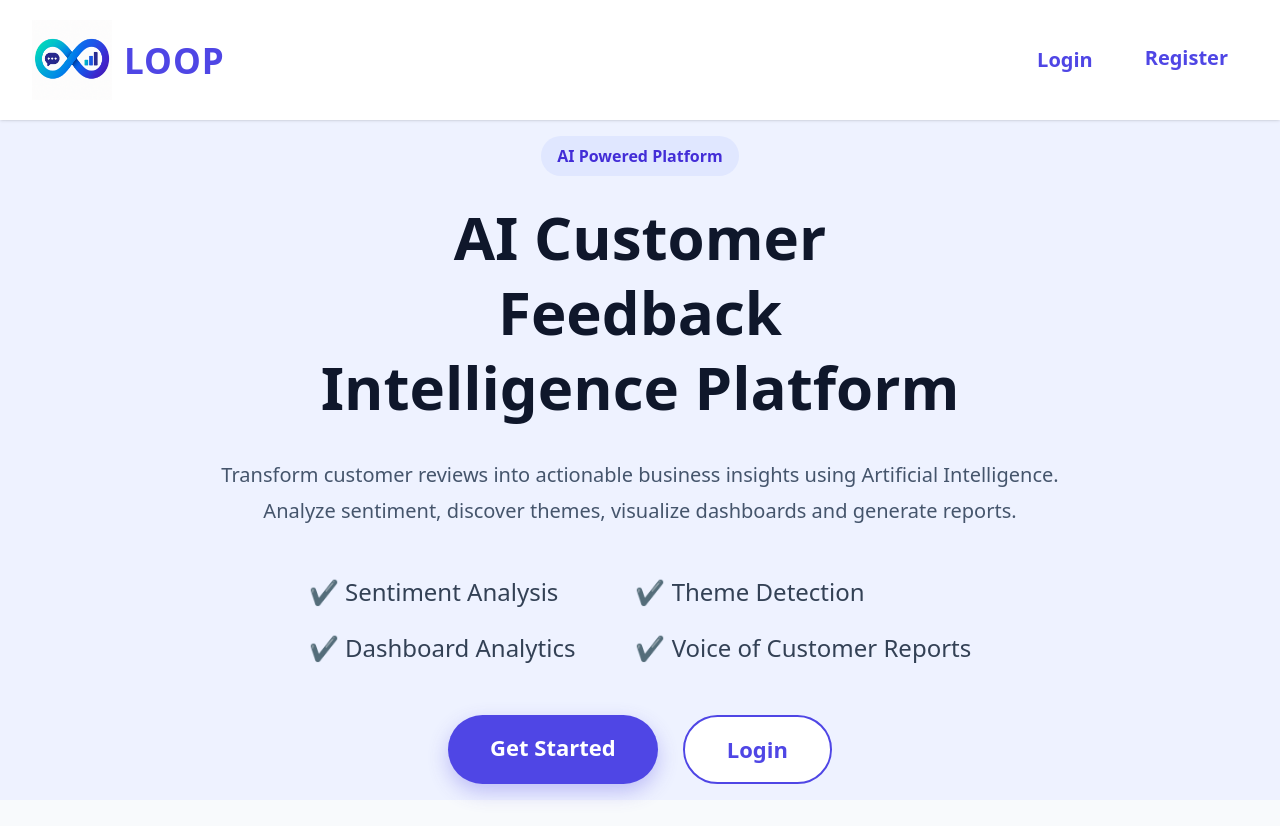
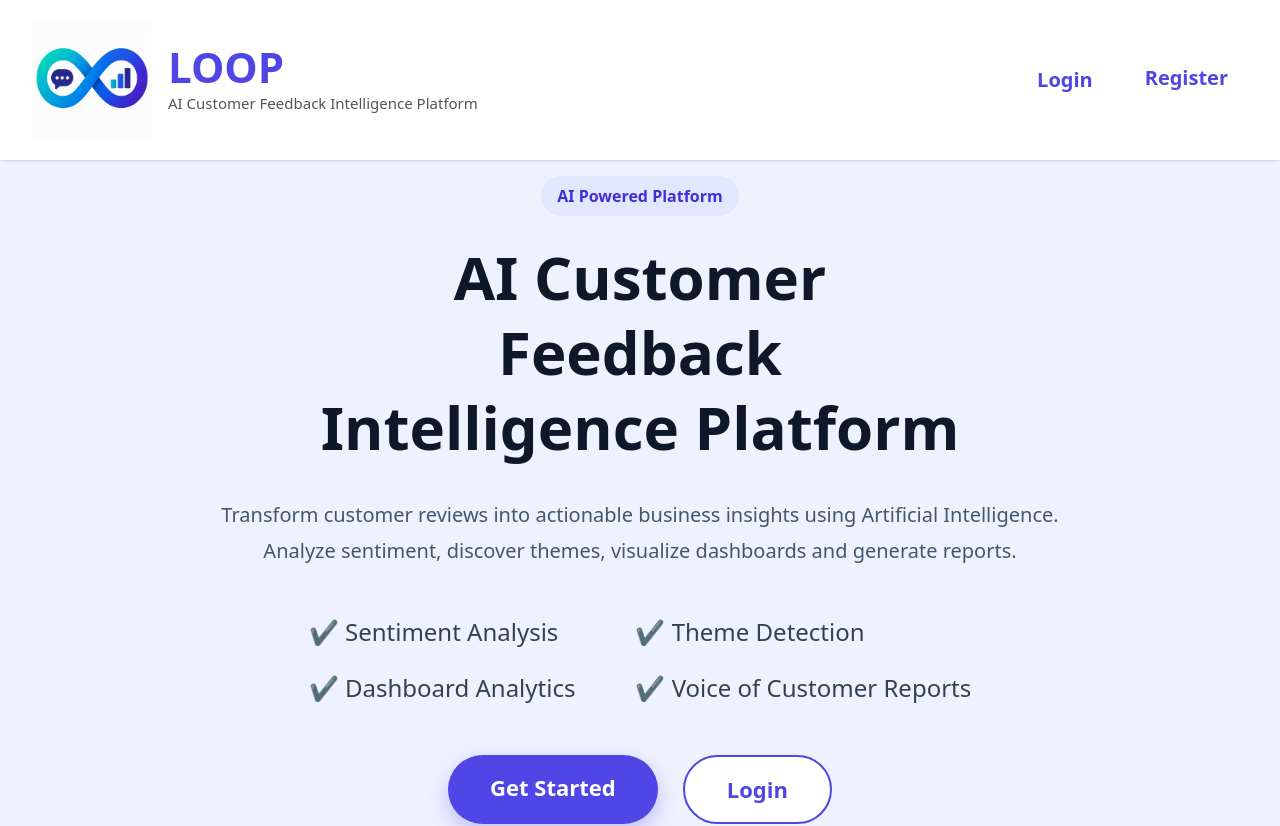
Before and after one commit to Thrivikram199/project-loop, a Next.js app: page / in a window 1280 px wide. Shown: the top 826 px of the page. Built offline with nearby package versions, Linux system fonts and the light colour scheme.

Commit message:
Updated navbar logo and UI improvements

```diff
--- a/app/api/ai-recommendations/route.ts
+++ b/app/api/ai-recommendations/route.ts
@@ -10,6 +10,17 @@ export async function POST(req: Request) {
         id: userId,
       },
     });
+
+    if (!user) {
+      return NextResponse.json(
+        {
+          message: "User not found.",
+        },
+        {
+          status: 404,
+        }
+      );
+    }
 
     if (!user.company) {
       return NextResponse.json(
@@ -38,18 +49,15 @@ const feedbacks = await prisma.feedback.findMany({
     }
 
     const positive = feedbacks.filter(
-      (f: typeof feedbacks[number]) =>
-        f.sentiment === "POSITIVE"
+  (f: typeof feedbacks[number]) => f.sentiment === "POSITIVE"
 ).length;
 
     const negative = feedbacks.filter(
-      (f: typeof feedbacks[number]) =>
-        f.sentiment === "NEGATIVE"
+  (f: typeof feedbacks[number]) => f.sentiment === "NEGATIVE"
 ).length;
 
 const neutral = feedbacks.filter(
-      (f: typeof feedbacks[number]) =>
-        f.sentiment === "NEUTRAL"
+  (f: typeof feedbacks[number]) => f.sentiment === "NEUTRAL"
 ).length;
 
     const recommendations: string[] = [];
--- a/app/components/Navbar/Navbar.tsx
+++ b/app/components/Navbar/Navbar.tsx
@@ -54,7 +54,7 @@ export default function Navbar({
       style={{
         height: "80px",
         background:
-          "linear-gradient(90deg,#4f46e5,#6366f1)",
+          "#312e140",
         display: "flex",
         justifyContent: "space-between",
         alignItems: "center",
@@ -92,33 +92,48 @@ export default function Navbar({
   style={{
     display: "flex",
     alignItems: "center",
-    gap: "12px",
+    gap: "16px",
   }}
 >
   <img
-    src="/logo.png"
-    alt="Loop Logo"
-    width={45}
-    height={45}
+    src="/logo2.png"
+    alt="Project LOOP"
+    style={{
+      width: "120px",
+      height: "120px",
+      objectFit: "contain",
+    }}
   />
 
+  <div
+    style={{
+      display: "flex",
+      flexDirection: "column",
+      justifyContent: "center",
+    }}
+  >
     <h2
       style={{
         margin: 0,
-      fontSize: "30px",
-      fontWeight: "bold",
+        color: "white",
+        fontSize: "42px",
+        fontWeight: "700",
+        lineHeight: "1",
       }}
     >
       LOOP
     </h2>
 
-          <div
+    <span
       style={{
-              fontSize: "13px",
-              opacity: 0.9,
+        marginTop: "4px",
+        color: "white",
+        fontSize: "15px",
+        fontWeight: "500",
       }}
     >
       AI Customer Feedback Intelligence Platform
+    </span>
   </div>
 </div>
       </div>
--- a/app/page.tsx
+++ b/app/page.tsx
@@ -31,28 +31,49 @@ export default function Home() {
   style={{
     display: "flex",
     alignItems: "center",
-    gap: "12px",
+    gap: "16px",
   }}
 >
   <img
     src="/logo.png"
-    alt="Loop Logo"
-    width={80}
-    height={80}
+    alt="Project LOOP"
+    style={{
+      width: "120px",
+      height: "120px",
+      objectFit: "contain",
+    }}
   />
 
-  <h1
+  <div
     style={{
-      margin: 0,
-      fontSize: "35px",   // Increase text size
-      fontWeight: "700",
-      color: "#4f46e5",
-      letterSpacing: "1px",
-      lineHeight: 1,
+      display: "flex",
+      flexDirection: "column",
+      justifyContent: "center",
     }}
   >
-    LOOP
-  </h1>
+    <h2
+      style={{
+        margin: 0,
+        color: "#4f46e5",
+        fontSize: "42px",
+        fontWeight: "700",
+        lineHeight: "1",
+      }}
+    >
+      LOOP
+    </h2>
+
+    <span
+      style={{
+        marginTop: "4px",
+        color: "#555",
+        fontSize: "15px",
+        fontWeight: "500",
+      }}
+    >
+      AI Customer Feedback Intelligence Platform
+    </span>
+  </div>
 </div>
 
           <div className="flex gap-3">
```
Also changed, not shown: public/logo2.png (added). Lines whose indentation alone changed are shown as unchanged.
